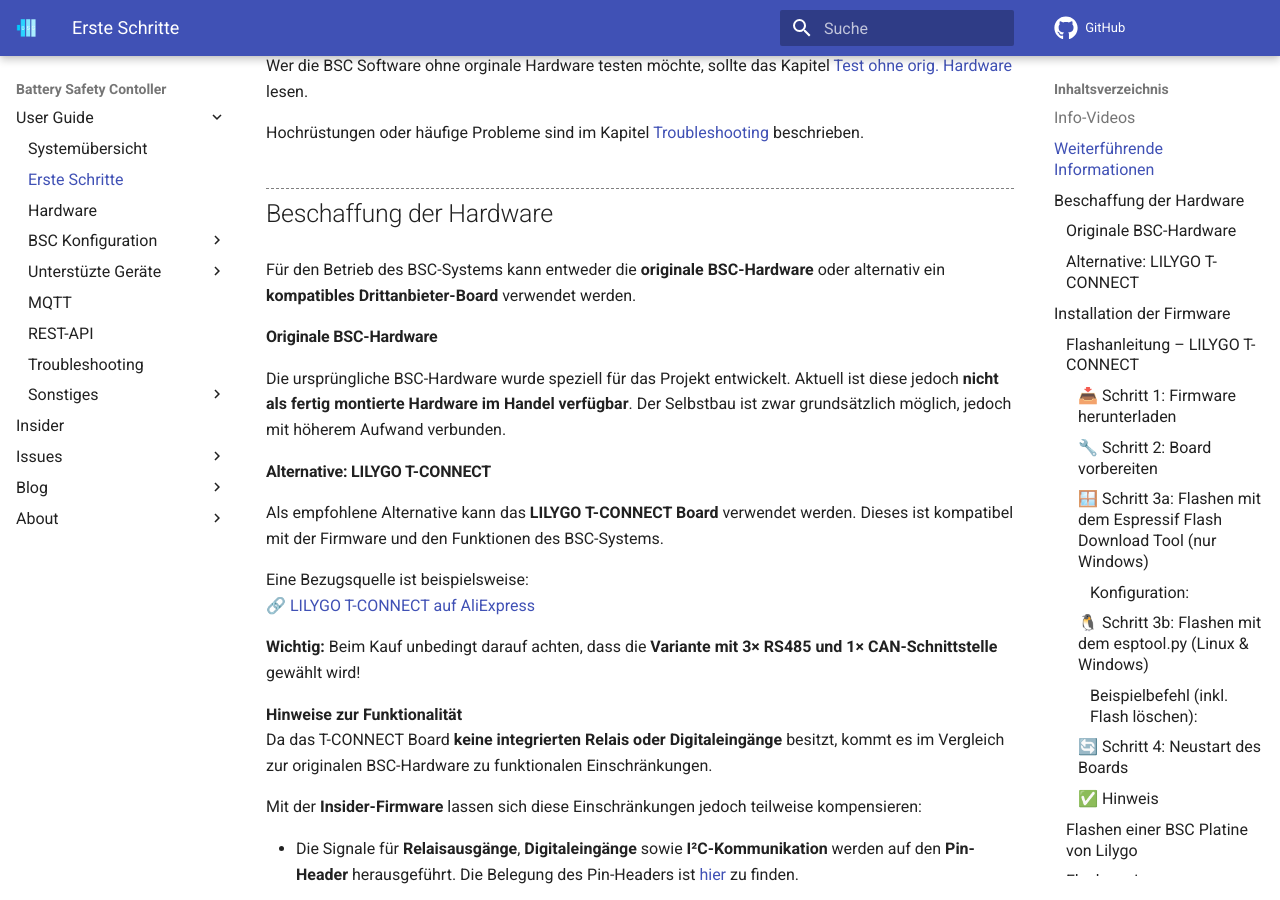
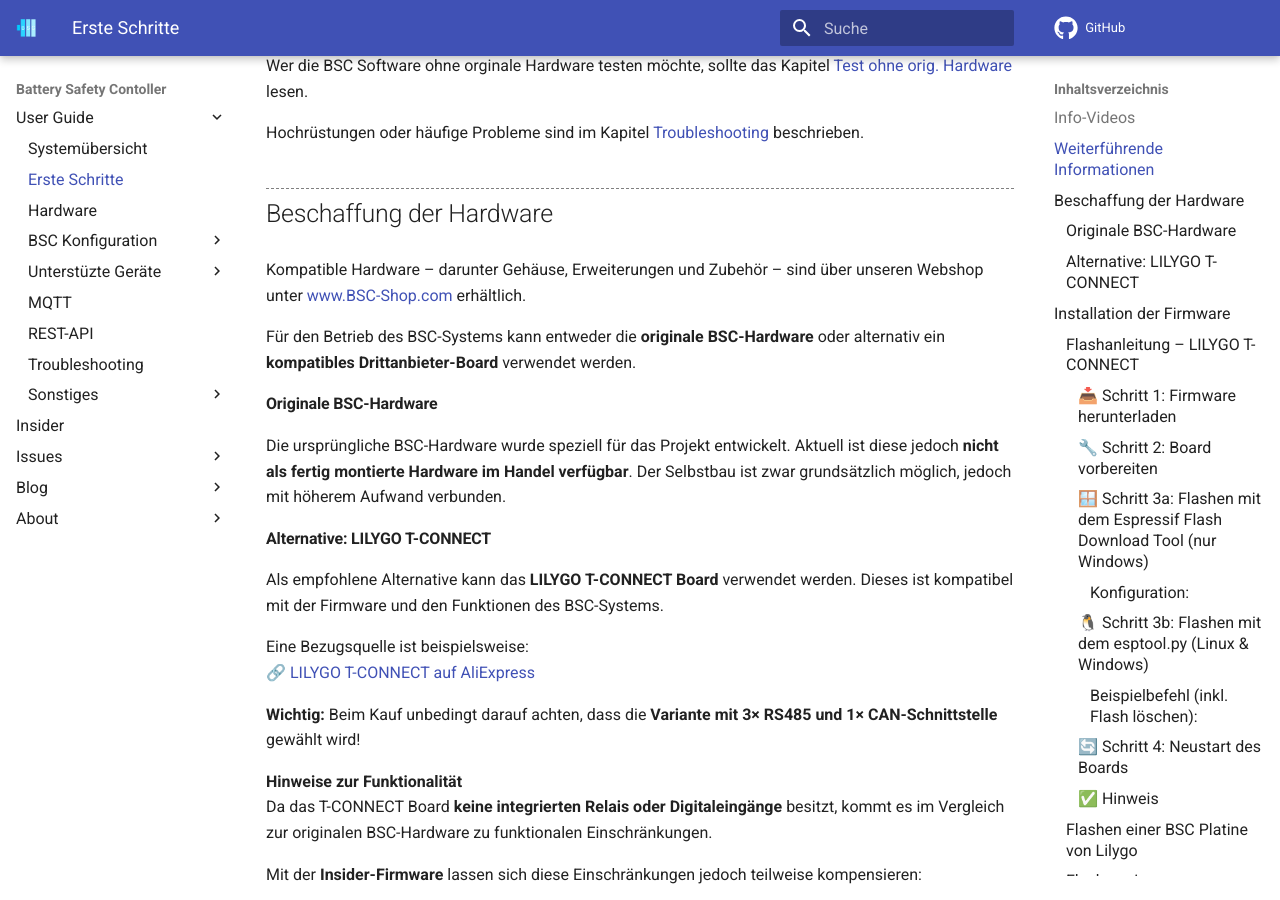
Before and after one commit to bsc-org/bsc, an MkDocs documentation site: the page built from docs/first_steps.md, in a window 1280 px wide and 900 px high, scrolled down 466 px. Built offline with MkDocs 1.6.1 and Material for MkDocs 9.7.7, drawn with Linux system fonts in a browser that asks for light colours; comment, search, counter and statistics services are not loaded.

Commit message:
Webshop noch in den "Ersten Schritten" eingefügt.

```diff
--- a/docs/first_steps.md
+++ b/docs/first_steps.md
@@ -16,6 +16,8 @@
 
 
 ## Beschaffung der Hardware
+Kompatible Hardware – darunter Gehäuse, Erweiterungen und Zubehör – sind über unseren Webshop unter <a href="https://bsc-shop.com" target="_blank">www.BSC-Shop.com</a> erhältlich.
+
 Für den Betrieb des BSC-Systems kann entweder die **originale BSC-Hardware** oder alternativ ein **kompatibles Drittanbieter-Board** verwendet werden.
 
 #### Originale BSC-Hardware
```
